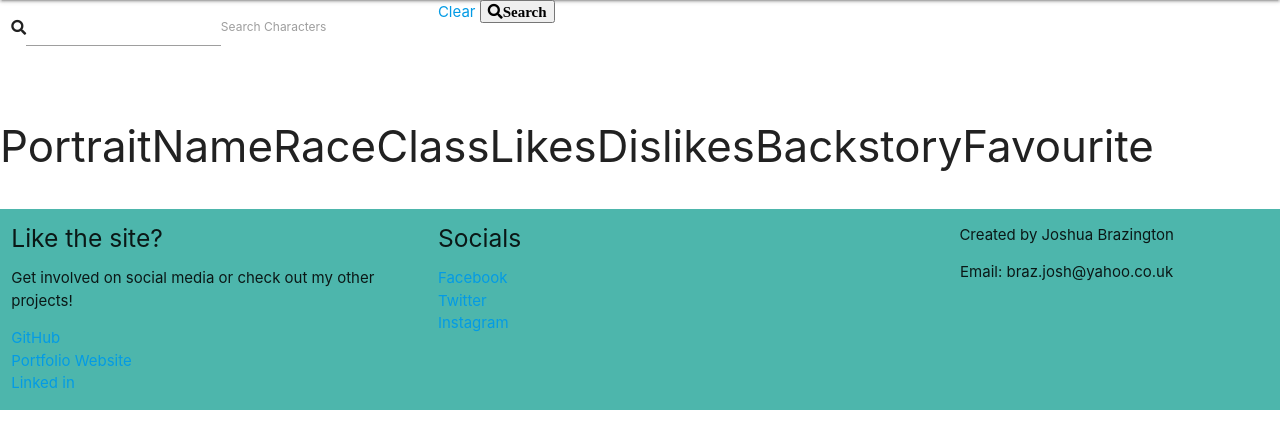
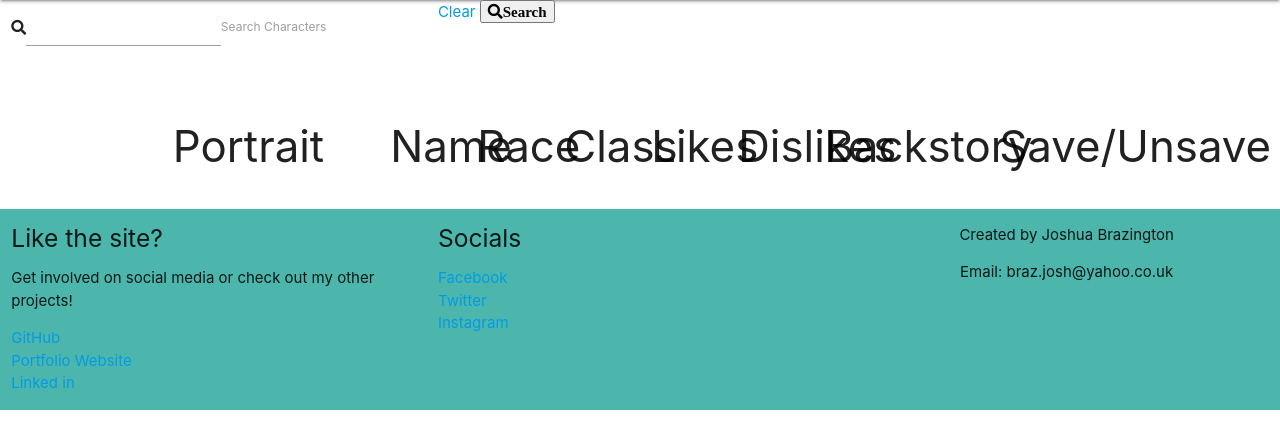
Before and after one commit to Code-Institute-Submissions/IBrazyI-The-Drunken-Goblin, a Flask app: page /search in a window 1280 px wide. Shown: the part 64-493 px from the top of the page. Run offline with Flask 2, Linux system fonts and the light colour scheme; data that the repository does not hold is empty; parts of the project's set-up code (start-up, migrations or seed data) failed here and were passed over; some libraries are stand-ins or nearby versions.

Commit message:
Added basic layout and styling to characters on the tavern.html page, placing each charcter in its own card. Each elements is aligned to its label above

```diff
--- a/static/css/style.css
+++ b/static/css/style.css
@@ -19,3 +19,14 @@ footer {
     margin: 0px;
     padding: 0px;
 }
+
+.tavern_characters {
+    margin-bottom: 20px;
+    border: 1px solid black;
+    box-shadow: 1px 2px 1px 2px;
+}
+
+.character_divider {
+    border-bottom: 1px solid black;
+    margin-bottom: 10px;
+}
--- a/templates/tavern.html
+++ b/templates/tavern.html
@@ -15,38 +15,46 @@
         </div>
     </form>
 </div>
-<div class="row valign-wrapper hide-on-med-and-down">
-    <div class=""><h3>Portrait</h3></div>
-    <div class=""><h3>Name</h3></div>
-    <div class=""><h3>Race</h3></div>
-    <div class=""><h3>Class</h3></div>
-    <div class=""><h3>Likes</h3></div>
-    <div class=""><h3>Dislikes</h3></div>
-    <div class=""><h3>Backstory</h3></div>
-    <div class=""><h3>Favourite</h3></div>
+<div class="row valign-wrapper hide-on-med-and-down center-align">
+    <div class="col s10 offset-s1">
+        <div class="col m3"><h3>Portrait</h3></div>
+        <div class="col m1"><h3>Name</h3></div>
+        <div class="col m1"><h3>Race</h3></div>
+        <div class="col m1"><h3>Class</h3></div>
+        <div class="col m1"><h3>Likes</h3></div>
+        <div class="col m1"><h3>Dislikes</h3></div>
+        <div class="col m2"><h3>Backstory</h3></div>
+        <div class="col m2"><h3>Save/Unsave</h3></div>
+    </div>
 </div>
 
 {% for character in characters %}
     {% if character|length > 0 %}
+        <div class="row center-align">
+            <div class="col s10 offset-s1 tavern_characters grey lighten-4">
                 <div class="row">
-            <div class="col s8 offset-s2 center">This will be an image</div>
-            <div class="col s8 offset-s2"><span class="hide-on-med-and-up">Name: </span>{{ character.character_name }}</div>
-            <div class="col s8 offset-s2"><span class="hide-on-med-and-up">Race: </span>{{ character.character_race }}</div>
-            <div class="col s8 offset-s2"><span class="hide-on-med-and-up">Class: </span>{{ character.character_class }}</div>
-            <div class="col s8 offset-s2"><span class="hide-on-med-and-up">Likes: </span>{{ character.character_likes }}</div>
-            <div class="col s8 offset-s2"><span class="hide-on-med-and-up">Dislikes: </span>{{ character.character_dislikes }}</div>
-            <div class="col s8 offset-s2"><span class="hide-on-med-and-up">Bio: </span>{{ character.character_bio }}</div>
-            <div class="col s6 center"><a class="fas fa-heart-broken" href="{{ url_for('removesavecharacter', character_id=character._id) }}">Unsave Character</a></div>
-            <div class="col s6 center"><a class="fas fa-heart" href="{{ url_for('savecharacter', character_id=character._id) }}">Save Character</a></div>
+                    <div class="col s8 m3 offset-s2 center">This will be an image</div>
+                    <div class="col s8 m1 offset-s2"><span class="hide-on-med-and-up">Name: </span>{{ character.character_name }}</div>
+                    <div class="col s8 m1 offset-s2"><span class="hide-on-med-and-up">Race: </span>{{ character.character_race }}</div>
+                    <div class="col s8 m1 offset-s2"><span class="hide-on-med-and-up">Class: </span>{{ character.character_class }}</div>
+                    <div class="col s8 m1 offset-s2"><span class="hide-on-med-and-up">Likes: </span>{{ character.character_likes }}</div>
+                    <div class="col s8 m1 offset-s2"><span class="hide-on-med-and-up">Dislikes: </span>{{ character.character_dislikes }}</div>
+                    <div class="col s8 m2 offset-s2"><span class="hide-on-med-and-up">Bio: </span>{{ character.character_bio }}</div>
+                    <div class="col s6 m1 center"><a class="fas fa-heart-broken" href="{{ url_for('removesavecharacter', character_id=character._id) }}">Unsave Character</a></div>
+                    <div class="col s6 m1 center"><a class="fas fa-heart" href="{{ url_for('savecharacter', character_id=character._id) }}">Save Character</a></div>
+                </div>
                 <div class="row center-align">
                     {% if character.character_user == session.user %}
+                        <div class="col s10 offset-s1 character_divider"></div>
                         <div class="col s6"><a class="waves-effect waves-light btn-small" href="{{ url_for('edit', character_id=character._id) }}">Edit Hero</a></div>
                         <div class="col s6"><a class="waves-effect waves-light btn-small" href="{{ url_for('delete', character_id=character._id) }}">Delete Hero</a></div>
                     {% endif %}
                 </div>
+            </div>
     {% else %}
             <h3>There appears to be no one in the tavern going by that name.</h3>
     {% endif %}
+        </div>
 {% endfor %}
 
 
```
Lines whose indentation alone changed are shown as unchanged.
